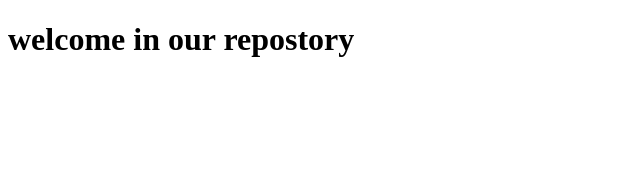
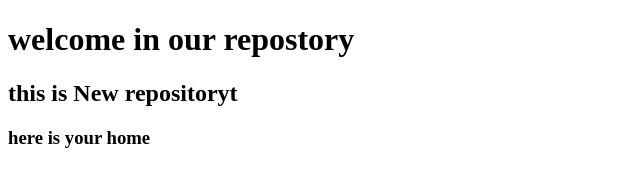
Before and after one commit to hatagimana/gasabo-sod-l3, a plain HTML site: page index.html in a window 1280 px wide. Shown: the whole page, without its empty margins (0-640 px from the left). Drawn offline with Linux system fonts and the light colour scheme.

Commit message:
feat:implemnt new features

```diff
--- a/index.html
+++ b/index.html
@@ -7,6 +7,7 @@
 </head>
 <body>
 <h1>welcome in our repostory</h1>
-
+<h2>this is New repositoryt</h2>
+<h3>here is your home</h3>
 </body>
 </html>
```
